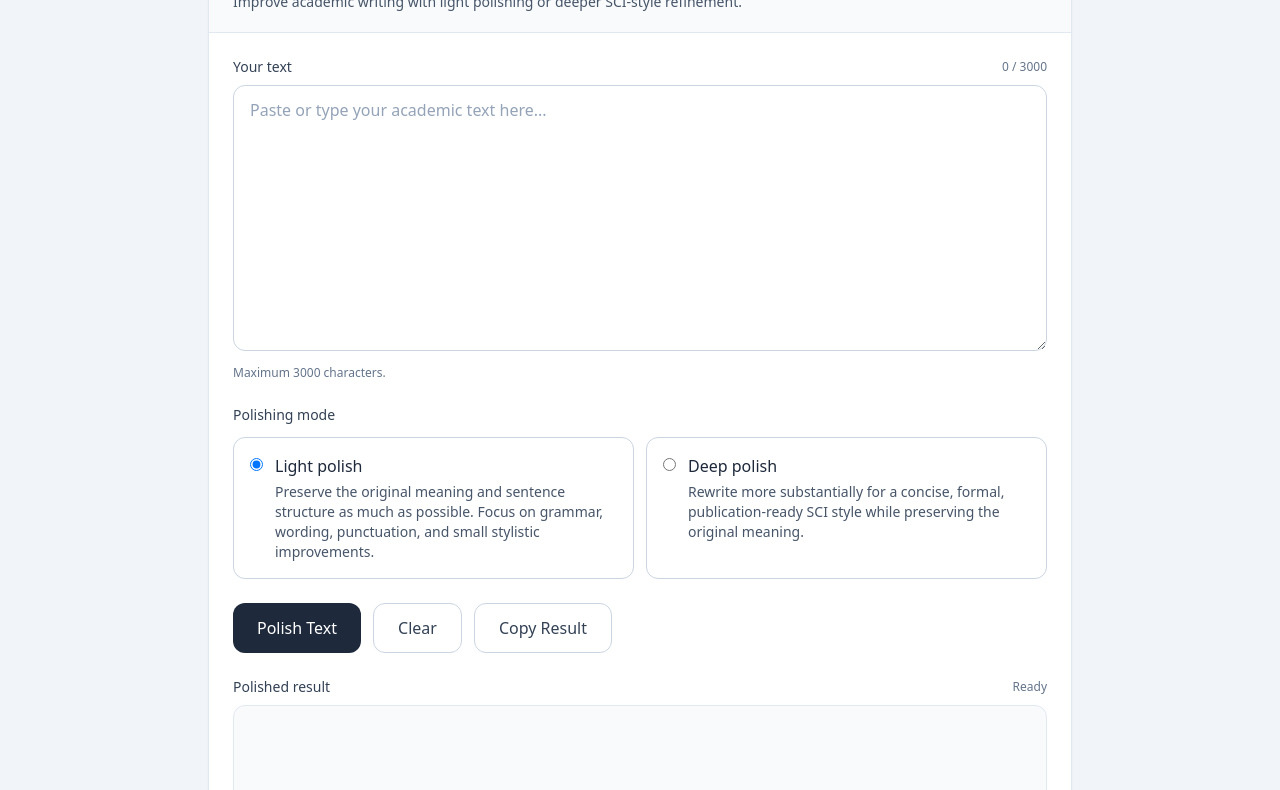
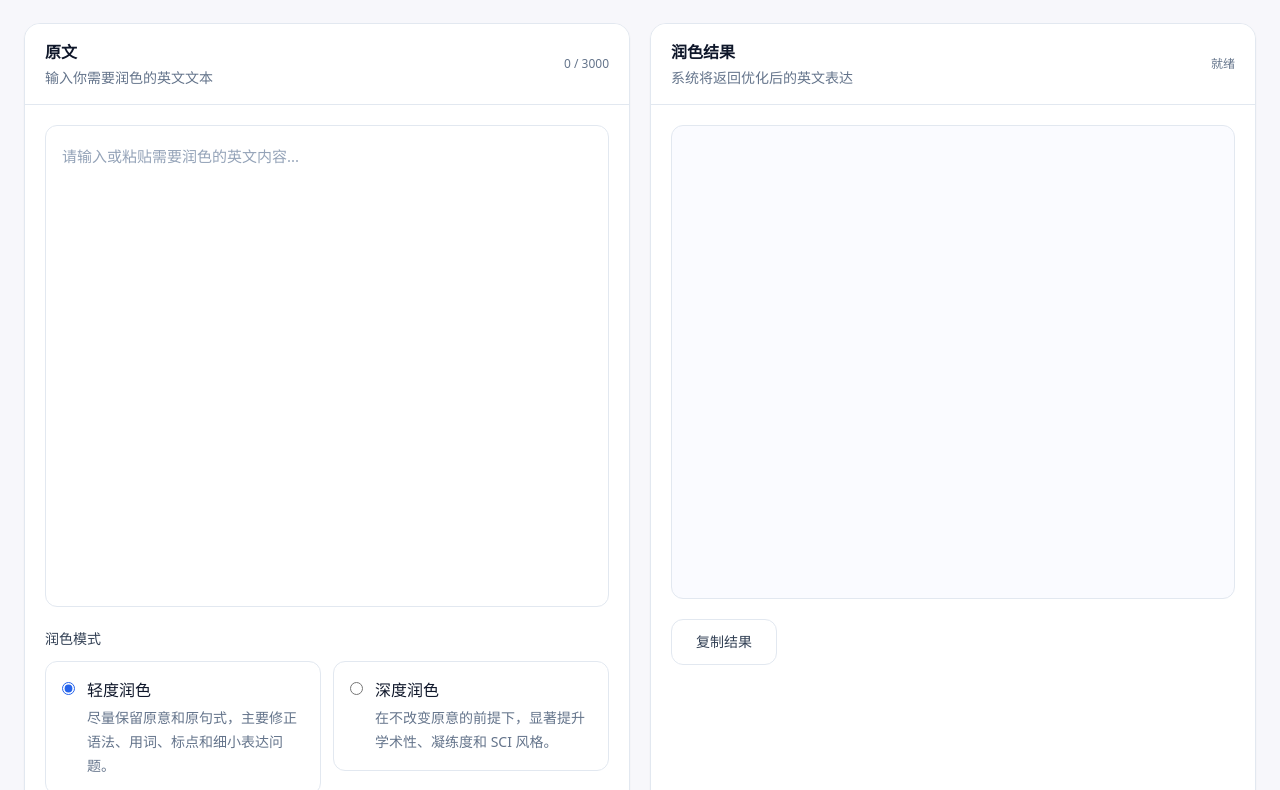
Before and after one commit to zhaot5489-alt/paper-polish-ai, a website: page index.html in a window 1280 px wide. Shown: the part 109-899 px from the top of the page. Drawn offline with nearby package versions, Linux system fonts and the light colour scheme.

Commit message:
Update index.html

```diff
--- a/index.html
+++ b/index.html
@@ -3,112 +3,129 @@
 <head>
   <meta charset="UTF-8" />
   <meta name="viewport" content="width=device-width, initial-scale=1.0" />
-  <title>Academic Text Polishing</title>
+  <title>学术文本润色</title>
   <script src="https://cdn.tailwindcss.com"></script>
 </head>
-<body class="min-h-screen bg-slate-100 font-sans text-slate-800">
-  <div class="max-w-4xl mx-auto px-4 py-10">
-    <div class="bg-white rounded-2xl shadow-sm border border-slate-200 overflow-hidden">
-      <div class="px-6 py-5 border-b border-slate-200 bg-slate-50">
-        <h1 class="text-2xl font-semibold">Academic Text Polishing</h1>
-        <p class="mt-2 text-sm text-slate-600">
-          Improve academic writing with light polishing or deeper SCI-style refinement.
-        </p>
+<body class="min-h-screen bg-[#f7f7fb] text-slate-800 font-sans">
+  <div class="max-w-7xl mx-auto px-4 py-8 md:px-6 md:py-10">
+    <header class="mb-8">
+      <div class="flex items-center gap-3 mb-2">
+        <div class="w-10 h-10 rounded-xl bg-blue-600 text-white flex items-center justify-center text-lg font-bold shadow-sm">
+          A
+        </div>
+        <div>
+          <h1 class="text-2xl md:text-3xl font-semibold text-slate-900">学术文本润色</h1>
+          <p class="text-sm text-slate-500 mt-1">适用于论文、摘要、回复审稿人等学术写作场景</p>
+        </div>
+      </div>
+    </header>
+
+    <main class="grid grid-cols-1 lg:grid-cols-2 gap-5">
+      <!-- 左侧输入区 -->
+      <section class="bg-white rounded-2xl border border-slate-200 shadow-sm overflow-hidden">
+        <div class="px-5 py-4 border-b border-slate-200 bg-white">
+          <div class="flex items-center justify-between gap-3">
+            <div>
+              <h2 class="text-base font-semibold text-slate-900">原文</h2>
+              <p class="text-sm text-slate-500 mt-1">输入你需要润色的英文文本</p>
+            </div>
+            <div id="char-count" class="text-xs text-slate-500">0 / 3000</div>
+          </div>
         </div>
 
-      <div class="p-6 space-y-6">
-        <div>
-          <div class="flex items-center justify-between mb-2">
-            <label for="input-text" class="block text-sm font-medium text-slate-700">
-              Your text
-            </label>
-            <span id="char-count" class="text-xs text-slate-500">0 / 3000</span>
-          </div>
-
+        <div class="p-5">
           <textarea
             id="input-text"
-            rows="10"
-            placeholder="Paste or type your academic text here..."
-            class="w-full px-4 py-3 rounded-xl border border-slate-300 bg-white text-slate-800 placeholder-slate-400 focus:outline-none focus:ring-2 focus:ring-slate-500 focus:border-transparent resize-y"
+            rows="16"
+            placeholder="请输入或粘贴需要润色的英文内容..."
+            class="w-full resize-none rounded-xl border border-slate-200 bg-white px-4 py-4 text-[15px] leading-7 text-slate-800 placeholder-slate-400 outline-none focus:border-blue-500 focus:ring-4 focus:ring-blue-100 transition"
           ></textarea>
 
-          <p id="limit-tip" class="mt-2 text-xs text-slate-500">
-            Maximum 3000 characters.
-          </p>
-        </div>
-
-        <div>
-          <label class="block text-sm font-medium text-slate-700 mb-3">
-            Polishing mode
-          </label>
+          <div class="mt-4">
+            <div class="text-sm font-medium text-slate-700 mb-3">润色模式</div>
 
             <div class="grid grid-cols-1 md:grid-cols-2 gap-3">
-            <label class="cursor-pointer rounded-xl border border-slate-300 p-4 hover:border-slate-400 transition">
+              <label class="group cursor-pointer">
+                <div class="rounded-xl border border-slate-200 p-4 hover:border-blue-300 hover:bg-blue-50/40 transition">
                   <div class="flex items-start gap-3">
-                <input type="radio" name="mode" value="light" checked class="mt-1">
+                    <input type="radio" name="mode" value="light" checked class="mt-1 accent-blue-600">
                     <div>
-                  <div class="font-medium text-slate-800">Light polish</div>
-                  <div class="text-sm text-slate-600 mt-1">
-                    Preserve the original meaning and sentence structure as much as possible.
-                    Focus on grammar, wording, punctuation, and small stylistic improvements.
+                      <div class="font-medium text-slate-900">轻度润色</div>
+                      <div class="text-sm text-slate-500 mt-1 leading-6">
+                        尽量保留原意和原句式，主要修正语法、用词、标点和细小表达问题。
+                      </div>
                     </div>
                   </div>
                 </div>
               </label>
 
-            <label class="cursor-pointer rounded-xl border border-slate-300 p-4 hover:border-slate-400 transition">
+              <label class="group cursor-pointer">
+                <div class="rounded-xl border border-slate-200 p-4 hover:border-blue-300 hover:bg-blue-50/40 transition">
                   <div class="flex items-start gap-3">
-                <input type="radio" name="mode" value="deep" class="mt-1">
+                    <input type="radio" name="mode" value="deep" class="mt-1 accent-blue-600">
                     <div>
-                  <div class="font-medium text-slate-800">Deep polish</div>
-                  <div class="text-sm text-slate-600 mt-1">
-                    Rewrite more substantially for a concise, formal, publication-ready SCI style
-                    while preserving the original meaning.
+                      <div class="font-medium text-slate-900">深度润色</div>
+                      <div class="text-sm text-slate-500 mt-1 leading-6">
+                        在不改变原意的前提下，显著提升学术性、凝练度和 SCI 风格。
+                      </div>
                     </div>
                   </div>
                 </div>
               </label>
             </div>
+
+            <p id="limit-tip" class="mt-3 text-xs text-slate-500">
+              最多支持 3000 个字符。
+            </p>
           </div>
 
-        <div class="flex flex-wrap gap-3">
+          <div class="mt-5 flex flex-wrap gap-3">
             <button
               id="polish-btn"
-            class="px-6 py-3 bg-slate-800 text-white font-medium rounded-xl hover:bg-slate-700 focus:outline-none focus:ring-2 focus:ring-slate-500 focus:ring-offset-2 transition disabled:opacity-60 disabled:cursor-not-allowed"
+              class="inline-flex items-center justify-center px-6 py-3 rounded-xl bg-blue-600 text-white text-sm font-medium hover:bg-blue-700 focus:outline-none focus:ring-4 focus:ring-blue-100 disabled:opacity-60 disabled:cursor-not-allowed transition"
             >
-            Polish Text
+              开始润色
             </button>
 
             <button
               id="clear-btn"
-            class="px-6 py-3 bg-white text-slate-700 font-medium rounded-xl border border-slate-300 hover:bg-slate-50 focus:outline-none focus:ring-2 focus:ring-slate-400 focus:ring-offset-2 transition"
+              class="inline-flex items-center justify-center px-6 py-3 rounded-xl border border-slate-200 bg-white text-slate-700 text-sm font-medium hover:bg-slate-50 focus:outline-none focus:ring-4 focus:ring-slate-100 transition"
             >
-            Clear
+              清空内容
             </button>
+          </div>
+        </div>
+      </section>
 
+      <!-- 右侧结果区 -->
+      <section class="bg-white rounded-2xl border border-slate-200 shadow-sm overflow-hidden">
+        <div class="px-5 py-4 border-b border-slate-200 bg-white">
+          <div class="flex items-center justify-between gap-3">
+            <div>
+              <h2 class="text-base font-semibold text-slate-900">润色结果</h2>
+              <p class="text-sm text-slate-500 mt-1">系统将返回优化后的英文表达</p>
+            </div>
+            <div id="status-text" class="text-xs text-slate-500">就绪</div>
+          </div>
+        </div>
+
+        <div class="p-5 flex flex-col min-h-[580px]">
+          <div
+            id="result-text"
+            class="flex-1 rounded-xl border border-slate-200 bg-[#fafbff] px-4 py-4 text-[15px] leading-7 text-slate-800 whitespace-pre-wrap"
+          ></div>
+
+          <div class="mt-5 flex flex-wrap gap-3">
             <button
               id="copy-btn"
-            class="px-6 py-3 bg-white text-slate-700 font-medium rounded-xl border border-slate-300 hover:bg-slate-50 focus:outline-none focus:ring-2 focus:ring-slate-400 focus:ring-offset-2 transition"
+              class="inline-flex items-center justify-center px-6 py-3 rounded-xl border border-slate-200 bg-white text-slate-700 text-sm font-medium hover:bg-slate-50 focus:outline-none focus:ring-4 focus:ring-slate-100 transition"
             >
-            Copy Result
+              复制结果
             </button>
           </div>
-
-        <div>
-          <div class="flex items-center justify-between mb-2">
-            <label for="result-text" class="block text-sm font-medium text-slate-700">
-              Polished result
-            </label>
-            <span id="status-text" class="text-xs text-slate-500">Ready</span>
         </div>
-
-          <div
-            id="result-text"
-            class="w-full min-h-[220px] px-4 py-3 rounded-xl border border-slate-200 bg-slate-50 text-slate-800 whitespace-pre-wrap"
-          ></div>
-        </div>
-      </div>
-    </div>
+      </section>
+    </main>
   </div>
 
   <script>
@@ -130,13 +147,13 @@
       if (length > MAX_CHARS) {
         charCountEl.classList.remove("text-slate-500");
         charCountEl.classList.add("text-red-600");
-        limitTipEl.textContent = "Text exceeds the maximum length. Please shorten it to 3000 characters or fewer.";
+        limitTipEl.textContent = "内容超出限制，请控制在 3000 个字符以内。";
         limitTipEl.classList.remove("text-slate-500");
         limitTipEl.classList.add("text-red-600");
       } else {
         charCountEl.classList.remove("text-red-600");
         charCountEl.classList.add("text-slate-500");
-        limitTipEl.textContent = "Maximum 3000 characters.";
+        limitTipEl.textContent = "最多支持 3000 个字符。";
         limitTipEl.classList.remove("text-red-600");
         limitTipEl.classList.add("text-slate-500");
       }
@@ -152,22 +169,22 @@
       resultEl.classList.remove("text-red-600");
 
       if (!text) {
-        resultEl.textContent = "Please enter the text you want to polish.";
+        resultEl.textContent = "请输入需要润色的内容。";
         resultEl.classList.add("text-red-600");
-        statusTextEl.textContent = "No input";
+        statusTextEl.textContent = "未输入";
         return;
       }
 
       if (text.length > MAX_CHARS) {
-        resultEl.textContent = "Your text is too long. Please keep it within 3000 characters.";
+        resultEl.textContent = "文本过长，请控制在 3000 个字符以内。";
         resultEl.classList.add("text-red-600");
-        statusTextEl.textContent = "Too long";
+        statusTextEl.textContent = "超出限制";
         return;
       }
 
       polishBtn.disabled = true;
-      statusTextEl.textContent = "Polishing...";
-      resultEl.textContent = "Polishing your academic text...";
+      statusTextEl.textContent = "润色中...";
+      resultEl.textContent = "正在润色，请稍候...";
 
       try {
         const response = await fetch("/api/polish", {
@@ -181,18 +198,18 @@
         const data = await response.json();
 
         if (!response.ok) {
-          resultEl.textContent = data.error || "Polishing failed. Please try again.";
+          resultEl.textContent = data.error || "润色失败，请稍后重试。";
           resultEl.classList.add("text-red-600");
-          statusTextEl.textContent = "Failed";
+          statusTextEl.textContent = "失败";
           return;
         }
 
         resultEl.textContent = data.polished || "";
-        statusTextEl.textContent = "Done";
+        statusTextEl.textContent = "已完成";
       } catch (error) {
-        resultEl.textContent = "Polishing failed. Please try again.";
+        resultEl.textContent = "润色失败，请稍后重试。";
         resultEl.classList.add("text-red-600");
-        statusTextEl.textContent = "Error";
+        statusTextEl.textContent = "错误";
       } finally {
         polishBtn.disabled = false;
       }
@@ -201,7 +218,7 @@
     clearBtn.addEventListener("click", function () {
       inputEl.value = "";
       resultEl.textContent = "";
-      statusTextEl.textContent = "Ready";
+      statusTextEl.textContent = "就绪";
       resultEl.classList.remove("text-red-600");
       updateCharCount();
     });
@@ -210,21 +227,22 @@
       const text = resultEl.textContent.trim();
 
       if (!text) {
-        statusTextEl.textContent = "Nothing to copy";
+        statusTextEl.textContent = "无可复制内容";
         return;
       }
 
       try {
         await navigator.clipboard.writeText(text);
         const oldText = copyBtn.textContent;
-        copyBtn.textContent = "Copied!";
-        statusTextEl.textContent = "Copied";
+        copyBtn.textContent = "已复制";
+        statusTextEl.textContent = "复制成功";
+
         setTimeout(() => {
           copyBtn.textContent = oldText;
-          statusTextEl.textContent = "Done";
+          statusTextEl.textContent = "已完成";
         }, 1500);
       } catch (error) {
-        statusTextEl.textContent = "Copy failed";
+        statusTextEl.textContent = "复制失败";
       }
     });
   </script>
```
Lines whose indentation alone changed are shown as unchanged.
